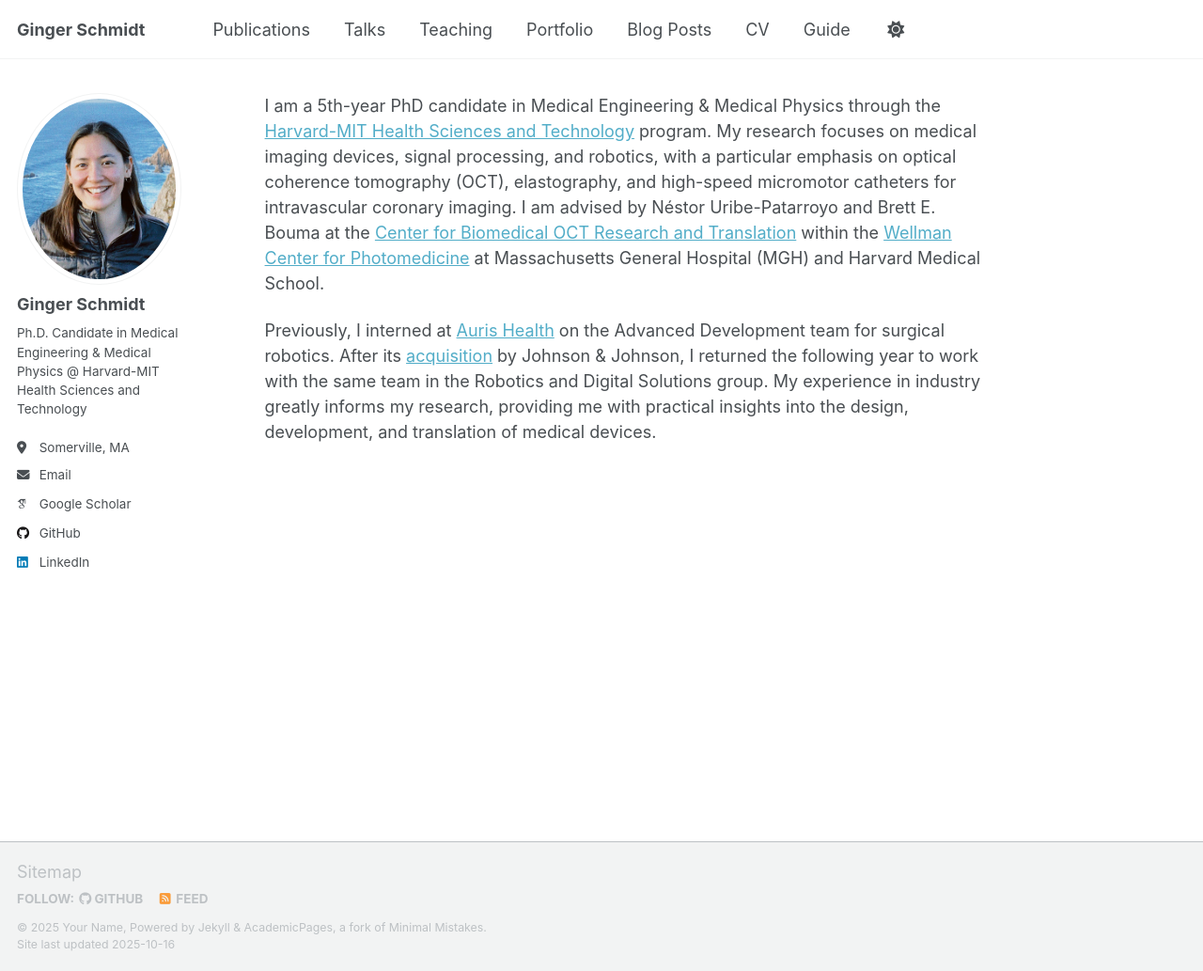
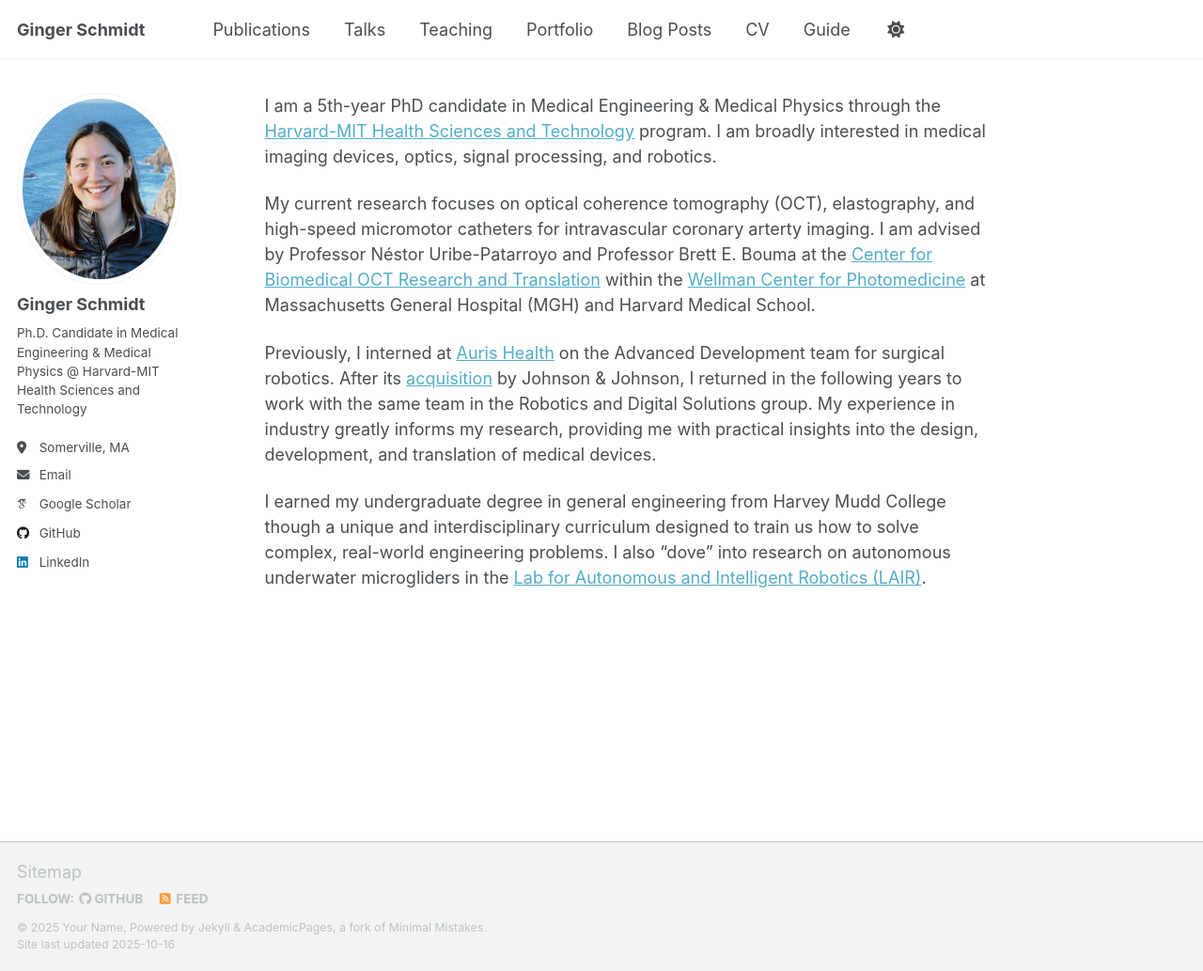
Before and after one commit to gingerschmidt/gingerschmidt.github.io, a Jekyll site: the page built from _pages/about.md, in a window 1280 px wide and 1033 px high. Shown: the whole window at 94% size. Built offline with Jekyll 4.4.1, drawn with Linux system fonts in a browser that asks for light colours; some web fonts are replaced; a script that is not in the unit is left out.

Commit message:
Update about.md

```diff
--- a/_pages/about.md
+++ b/_pages/about.md
@@ -6,6 +6,10 @@ redirect_from:
   - /about.html
 ---
 
-I am a 5th-year PhD candidate in Medical Engineering & Medical Physics through the [Harvard-MIT Health Sciences and Technology](https://hst.mit.edu/) program. My research focuses on medical imaging devices, signal processing, and robotics, with a particular emphasis on optical coherence tomography (OCT), elastography, and high-speed micromotor catheters for intravascular coronary imaging. I am advised by Néstor Uribe-Patarroyo and Brett E. Bouma at the [Center for Biomedical OCT Research and Translation](https://octresearch.org/) within the [Wellman Center for Photomedicine](https://wellman.massgeneral.org/) at Massachusetts General Hospital (MGH) and Harvard Medical School.
+I am a 5th-year PhD candidate in Medical Engineering & Medical Physics through the [Harvard-MIT Health Sciences and Technology](https://hst.mit.edu/) program. I am broadly interested in medical imaging devices, optics, signal processing, and robotics.
 
-Previously, I interned at [Auris Health](https://www.linkedin.com/company/aurishealth/) on the Advanced Development team for surgical robotics. After its [acquisition](https://www.jnj.com/media-center/press-releases/johnson-johnson-announces-agreement-to-acquire-auris-health-inc) by Johnson & Johnson, I returned the following year to work with the same team in the Robotics and Digital Solutions group. My experience in industry greatly informs my research, providing me with practical insights into the design, development, and translation of medical devices.
+My current research focuses on optical coherence tomography (OCT), elastography, and high-speed micromotor catheters for intravascular coronary arterty imaging. I am advised by Professor Néstor Uribe-Patarroyo and Professor Brett E. Bouma at the [Center for Biomedical OCT Research and Translation](https://octresearch.org/) within the [Wellman Center for Photomedicine](https://wellman.massgeneral.org/) at Massachusetts General Hospital (MGH) and Harvard Medical School.
+
+Previously, I interned at [Auris Health](https://www.linkedin.com/company/aurishealth/) on the Advanced Development team for surgical robotics. After its [acquisition](https://www.jnj.com/media-center/press-releases/johnson-johnson-announces-agreement-to-acquire-auris-health-inc) by Johnson & Johnson, I returned in the following years to work with the same team in the Robotics and Digital Solutions group. My experience in industry greatly informs my research, providing me with practical insights into the design, development, and translation of medical devices.
+
+I earned my undergraduate degree in general engineering from Harvey Mudd College though a unique and interdisciplinary curriculum designed to train us how to solve complex, real-world engineering problems. I also "dove" into research on autonomous underwater microgliders in the [Lab for Autonomous and Intelligent Robotics (LAIR)](https://www.lair.hmc.edu/).
```
